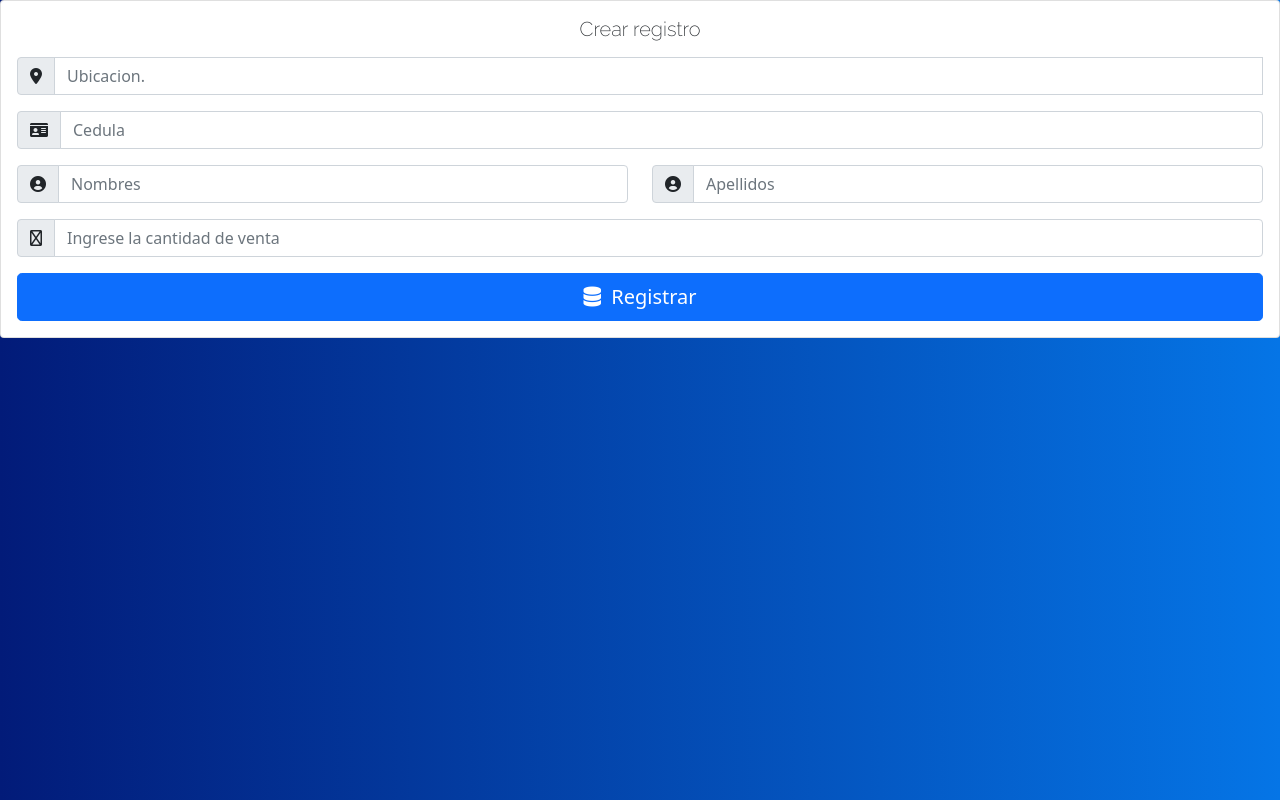
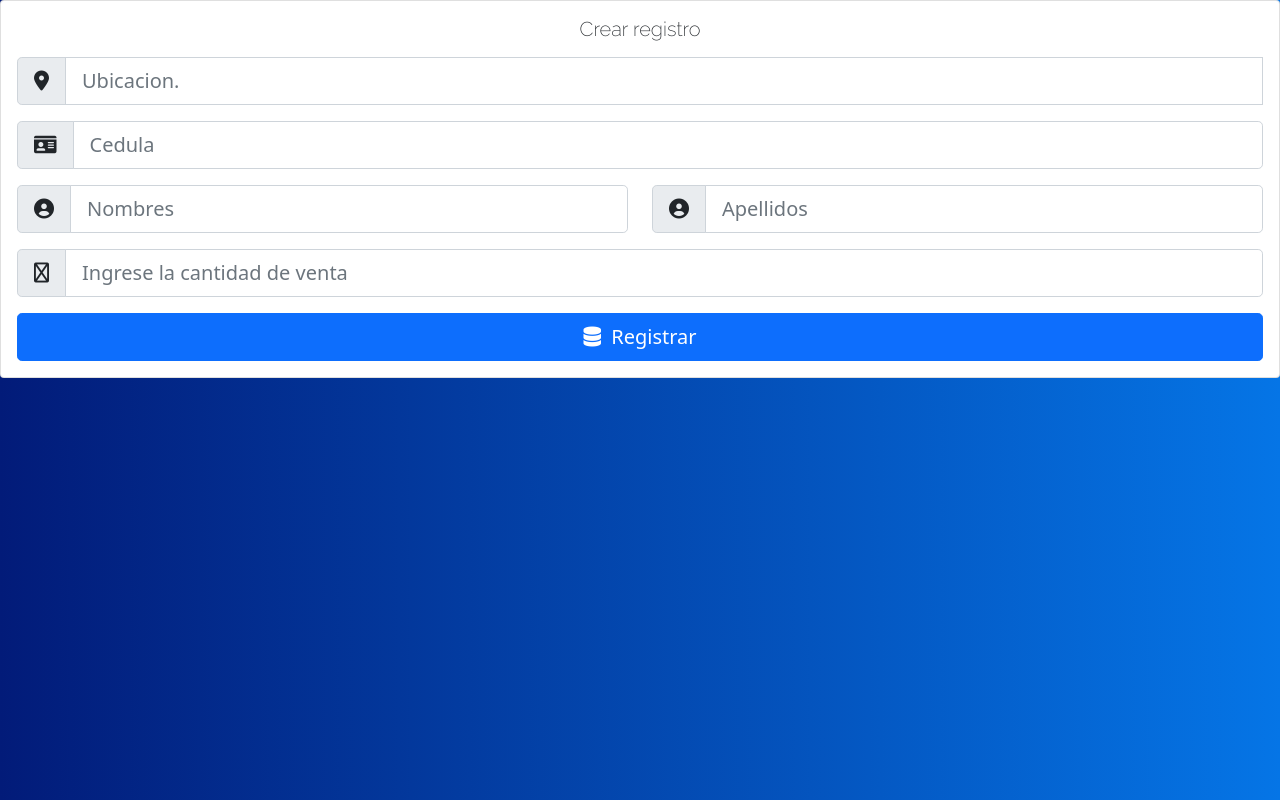
Before and after one commit to victorhmartinez/app_registro_info, an Angular app: page /registro in a window 1280 px wide. Built offline with nearby package versions, Linux system fonts and the light colour scheme.

Commit message:
Validacion de campos funcional - Guardado de informacion

```diff
--- a/src/app/app.module.ts
+++ b/src/app/app.module.ts
@@ -2,6 +2,7 @@ import { NgModule } from '@angular/core';
 import { BrowserModule } from '@angular/platform-browser';
 import{ReactiveFormsModule} from '@angular/forms'
 import { AppComponent } from './app.component';
+import{HttpClientModule} from '@angular/common/http'
 import { CrearRegistroComponent } from './components/crear-registro/crear-registro.component';
 import { ListarRegistrosComponent } from './components/listar-registros/listar-registros.component';
 import { NavbarComponent } from './components/navbar/navbar.component';
@@ -25,7 +26,8 @@ import { ListadorComponent } from './components/listar-registros/listador/listad
   imports: [
     BrowserModule,
     ReactiveFormsModule,
-    AppRoutingModule
+    AppRoutingModule,
+    HttpClientModule
   ],
   providers: [],
   bootstrap: [AppComponent]
--- a/src/app/components/crear-registro/crear-registro.component.css
+++ b/src/app/components/crear-registro/crear-registro.component.css
@@ -0,0 +1,6 @@
+.green-icon{
+    color: #198754;
+}
+.red-icon{
+    color: #dc3545;
+}
--- a/src/app/components/crear-registro/crear-registro.component.html
+++ b/src/app/components/crear-registro/crear-registro.component.html
@@ -1,12 +1,15 @@
 <div class="card">
     <div class="card-body">
         <h5 class="titulo mb-3">Crear registro</h5>
-        <form [formGroup]="form" (ngSubmit)="crearTarjeta()">
-            <div class="input-group  mb-3">
+        <form [formGroup]="registroForm" (ngSubmit)="crearRegistro()">
+            <div class="input-group input-group-lg mb-3">
                 <span class="input-group-text">
-                    <i class="fas fa-map-marker-alt"></i>
+                    <i class="fas fa-map-marker-alt"
+                    [class.green-icon]="this.registroForm.get('ubicacion')?.valid"
+                    [class.red-icon]="this.registroForm.get('ubicacion')?.invalid && this.registroForm.get('ubicacion')?.touched"></i>
                 </span>
-                <input class="form-control" list="datalistOptions" id="exampleDataList" placeholder="Ubicacion.">
+                <input class="form-control" list="datalistOptions" id="exampleDataList" formControlName="ubicacion"
+                    placeholder="Ubicacion.">
                 <datalist id="datalistOptions">
                     <option value="San Francisco">
                     <option value="New York">
@@ -15,38 +18,51 @@
                     <option value="Chicago">
                 </datalist>
             </div>
-            <div class="input-group  mb-3">
+            <div class="input-group input-group-lg mb-3">
                 <span class="input-group-text">
-                    <i class="fas fa-id-card"></i>
-
+                    <i class="fas fa-id-card"
+                    [class.green-icon]="this.registroForm.get('cedula')?.valid"
+                    [class.red-icon]="this.registroForm.get('cedula')?.invalid && this.registroForm.get('cedula')?.touched"></i>
                 </span>
-                <input type="text" minlength="10" maxlength="10" formControlName="cedula" class="form-control"  placeholder="Cedula">
+                <input type="text" minlength="10" maxlength="10" formControlName="cedula"
+                    class="form-control form-control-lg" placeholder="Cedula">
             </div>
             <div class="row">
                 <div class="col-lg-6">
-                    <div class="input-group  mb-3">
+                    <div class="input-group input-group-lg mb-3">
                         <span class="input-group-text">
-                            <i class="fas fa-user-circle"></i>
+                            <i class="fas fa-user-circle"
+                            [class.green-icon]="this.registroForm.get('nombres')?.valid"
+                            [class.red-icon]="this.registroForm.get('nombres')?.invalid && this.registroForm.get('nombres')?.touched"></i>
                         </span>
-                        <input type="text" class="form-control" formControlName="nombres" placeholder="Nombres">
+                        <input type="text" class="form-control form-control-lg" formControlName="nombres"
+                            placeholder="Nombres">
                     </div>
                 </div>
                 <div class="col-lg-6">
-                    <div class="input-group  mb-3">
+                    <div class="input-group input-group-lg mb-3">
                         <span class="input-group-text">
 
-                            <i class="fas fa-user-circle"></i>
+                            <i class="fas fa-user-circle"
+                            [class.green-icon]="this.registroForm.get('apellidos')?.valid"
+                            [class.red-icon]="this.registroForm.get('apellidos')?.invalid && this.registroForm.get('apellidos')?.touched"
+                            ></i>
                         </span>
-                        <input type="text" class="form-control" formControlName="apellidos" placeholder="Apellidos">
+                        <input type="text" class="form-control form-control-lg" formControlName="apellidos"
+                            placeholder="Apellidos">
                     </div>
                 </div>
             </div>
 
-            <div class="input-group  mb-3">
+            <div class="input-group input-group-lg mb-3">
                 <span class="input-group-text">
-                    <i class="far fa-sort-numeric-down-alt"></i>
+                    <i class="far fa-sort-numeric-down-alt"
+                    [class.green-icon]="this.registroForm.get('cantidad')?.valid"
+                            [class.red-icon]="this.registroForm.get('cantidad')?.invalid && this.registroForm.get('cantidad')?.touched"></i>
                 </span>
-                <input type="number" class="form-control"  min="1" formControlName="cantidad"  placeholder="Ingrese la cantidad de venta ">
+                <input type="number" class="form-control" min="1" formControlName="cantidad"
+                    placeholder="Ingrese la cantidad de venta ">
+
             </div>
             <div class="d-grid gap-2">
 
--- a/src/app/components/crear-registro/crear-registro.component.ts
+++ b/src/app/components/crear-registro/crear-registro.component.ts
@@ -1,5 +1,7 @@
 import { Component, OnInit } from '@angular/core';
 import { FormBuilder, FormGroup, Validators } from '@angular/forms';
+import { Registro } from 'src/app/model/registro';
+import { RegistroService } from 'src/app/services/registro.service';
 
 @Component({
   selector: 'app-crear-registro',
@@ -7,10 +9,15 @@ import { FormBuilder, FormGroup, Validators } from '@angular/forms';
   styleUrls: ['./crear-registro.component.css']
 })
 export class CrearRegistroComponent implements OnInit {
-  form:FormGroup
-  constructor( private fb:FormBuilder) {
-    this.form=this.fb.group({
-     // ubicacion:['',Validators.required],
+  registroForm:FormGroup
+
+  registros: any[] ;
+  constructor( private fb:FormBuilder,
+
+    private _productoService:RegistroService,) {
+    this.registros=[];
+    this.registroForm=this.fb.group({
+     ubicacion:['',Validators.required],
       cedula:['',[Validators.required,
                   Validators.minLength(10),
                   Validators.maxLength(10)]],
@@ -23,7 +30,23 @@ export class CrearRegistroComponent implements OnInit {
 
   ngOnInit(): void {
   }
-  crearTarjeta(){
-    console.log(this.form)
+  crearRegistro(){
+
+
+    this.registros.push({cantidad:this.registroForm.value.cantidad})
+    const REGISTRO:Registro={
+      apellido:this.registroForm.value.apellidos,
+      nombre:this.registroForm.value.nombres,
+      _id:this.registroForm.value.cedula,
+      ubicacion:this.registroForm.value.ubicacion,
+      registros:this.registros
+    }
+
+    console.log("Objeto",REGISTRO)
+
+    this._productoService.saveRegistro(REGISTRO).subscribe(data=>{
+      console.log("Hecho esta")
+      this.registroForm.reset();
+    });
   }
 }
--- a/src/app/services/registro.service.ts
+++ b/src/app/services/registro.service.ts
@@ -1,9 +1,16 @@
 import { Injectable } from '@angular/core';
-
+import { HttpClient, HttpClientModule } from '@angular/common/http';
+import { Registro } from '../model/registro';
+import { Observable } from 'rxjs';
 @Injectable({
   providedIn: 'root'
 })
 export class RegistroService {
+  URL="http://localhost:3000/api/registro";
+  constructor(private http:HttpClient) {
 
-  constructor() { }
+  }
+  saveRegistro(registro:Registro):Observable<any>{
+    return this.http.post(this.URL,registro);
+  }
 }
```
Also changed, not shown: src/app/model/registro.ts (+12 -12 lines).
